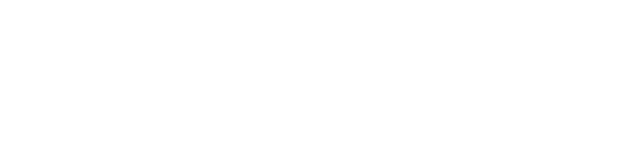
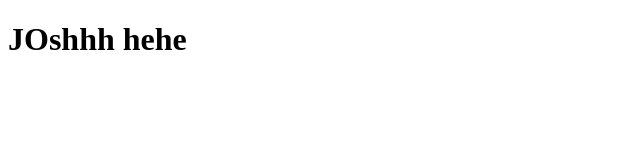
Before and after one commit to shenseiii/shenseiii.github.io, a plain HTML site: page index.html in a window 1280 px wide. Shown: the whole page, without its empty margins (0-640 px from the left). Drawn offline with Linux system fonts and the light colour scheme.

Commit message:
Update index.html
added title to the page

```diff
--- a/index.html
+++ b/index.html
@@ -7,6 +7,6 @@
     <title>Document</title>
 </head>
 <body>
-
+    <h1>JOshhh hehe</h1>
 </body>
 </html>
```
